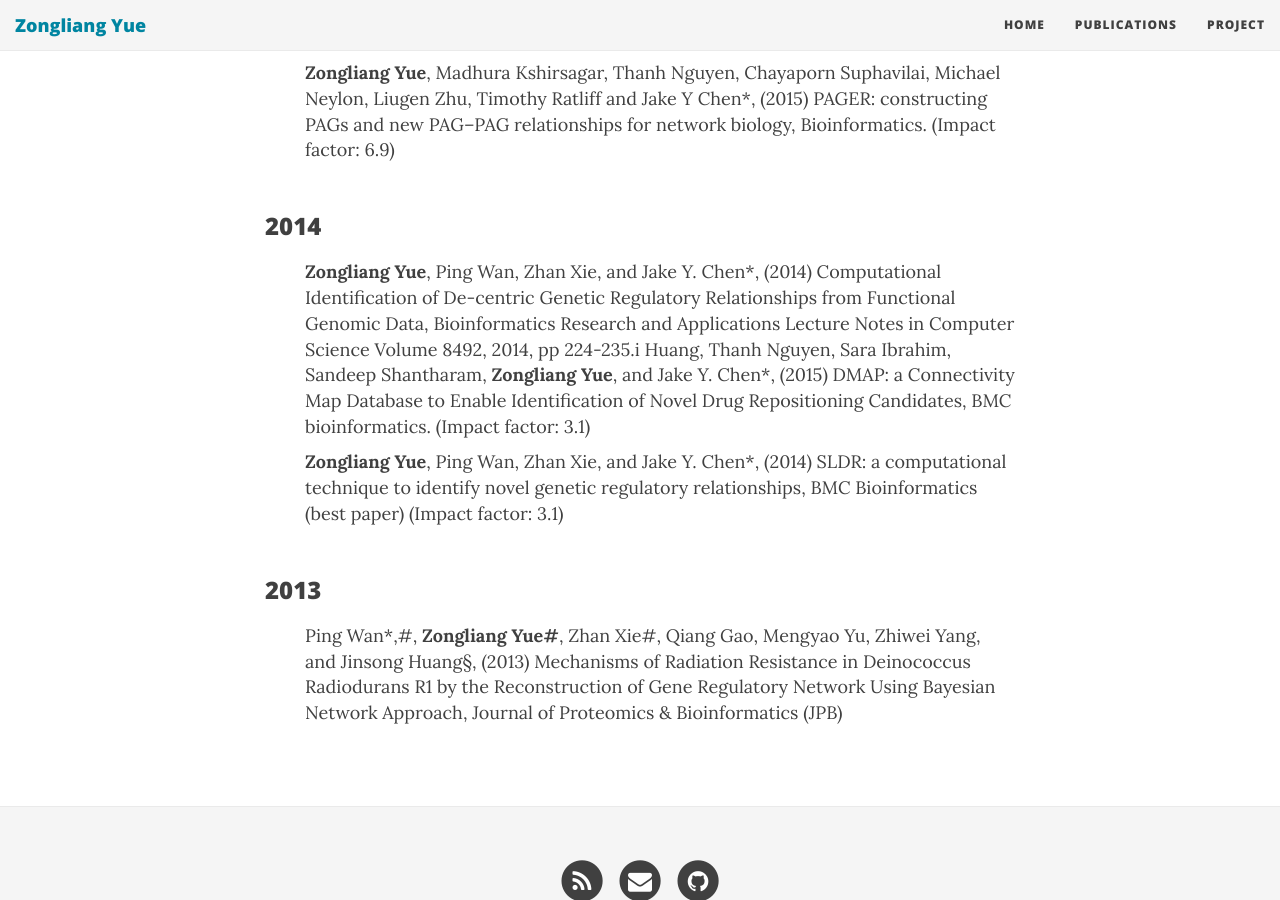
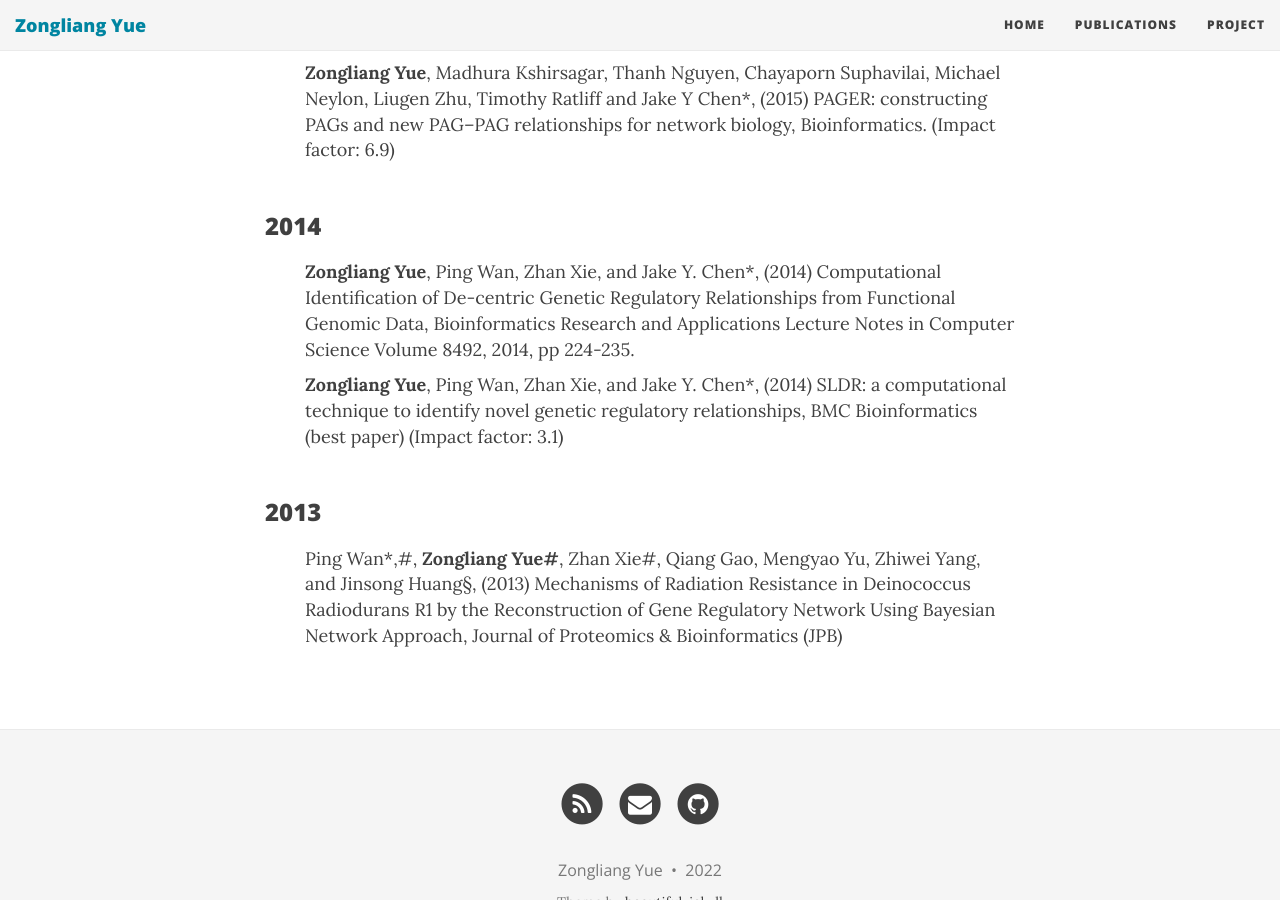
Before and after one commit to zongyue1010/zongyue1010.github.io, a Jekyll site: the page built from publications.md, in a window 1280 px wide and 900 px high, scrolled down 3095 px. Built offline with Jekyll 4.4.1, drawn with Linux system fonts in a browser that asks for light colours; nearby versions of some CDN libraries.

Commit message:
'initial'

```diff
--- a/publications.md
+++ b/publications.md
@@ -164,7 +164,7 @@ and <a href="https://www.researchgate.net/profile/Zongliang-Yue/research" target
     <div class="media-body">
        <p class="media-heading">
 		  <ul class = 'd'>
-			<b>Zongliang Yue</b>, Ping Wan, Zhan Xie, and Jake Y. Chen*, (2014) Computational Identification of De-centric Genetic Regulatory Relationships from Functional Genomic Data, Bioinformatics Research and Applications Lecture Notes in Computer Science Volume 8492, 2014, pp 224-235.i Huang, Thanh Nguyen, Sara Ibrahim, Sandeep Shantharam, <b>Zongliang Yue</b>, and Jake Y. Chen*, (2015) DMAP: a Connectivity Map Database to Enable Identification of Novel Drug Repositioning Candidates, BMC bioinformatics. (Impact factor: 3.1)
+			<b>Zongliang Yue</b>, Ping Wan, Zhan Xie, and Jake Y. Chen*, (2014) Computational Identification of De-centric Genetic Regulatory Relationships from Functional Genomic Data, Bioinformatics Research and Applications Lecture Notes in Computer Science Volume 8492, 2014, pp 224-235.
           </ul>
 		  <ul class = 'd'>
 			<b>Zongliang Yue</b>, Ping Wan, Zhan Xie, and Jake Y. Chen*, (2014) SLDR: a computational technique to identify novel genetic regulatory relationships, BMC Bioinformatics (best paper) (Impact factor: 3.1)
```
